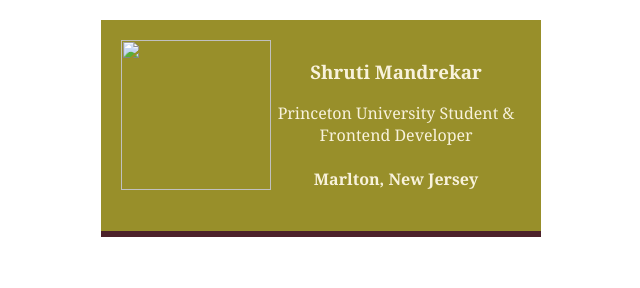
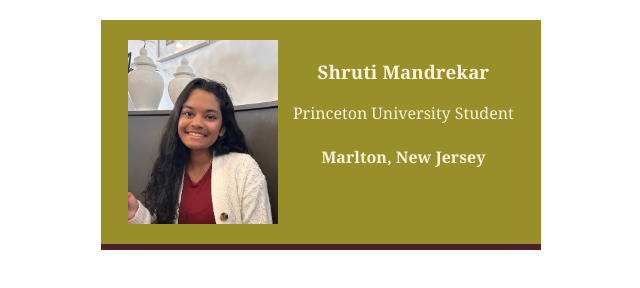
Before and after one commit to ShrutiMandre/business-card, a plain HTML site: page index.html in a window 1280 px wide. Shown: the whole page, without its empty margins (319-959 px from the left). Drawn offline with Linux system fonts and the light colour scheme.

Commit message:
change in image filepath

```diff
--- a/index.html
+++ b/index.html
@@ -4,10 +4,10 @@
     </head>
     <body>
         <div class="card">
-            <img class="avatar" src="images/per.png">
+            <img class="avatar" src="./images/shru.png">
             <div >
                 <h3>Shruti Mandrekar</h3>
-                <p>Princeton University Student & Frontend Developer</p>
+                <p>Princeton University Student</p>
                 <h4>Marlton, New Jersey</h4>
             </div>
         </div>
```
